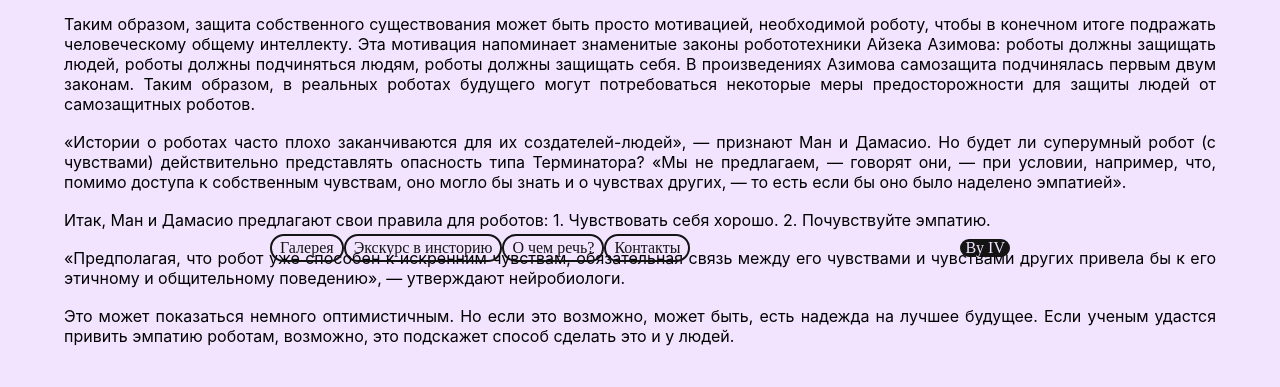
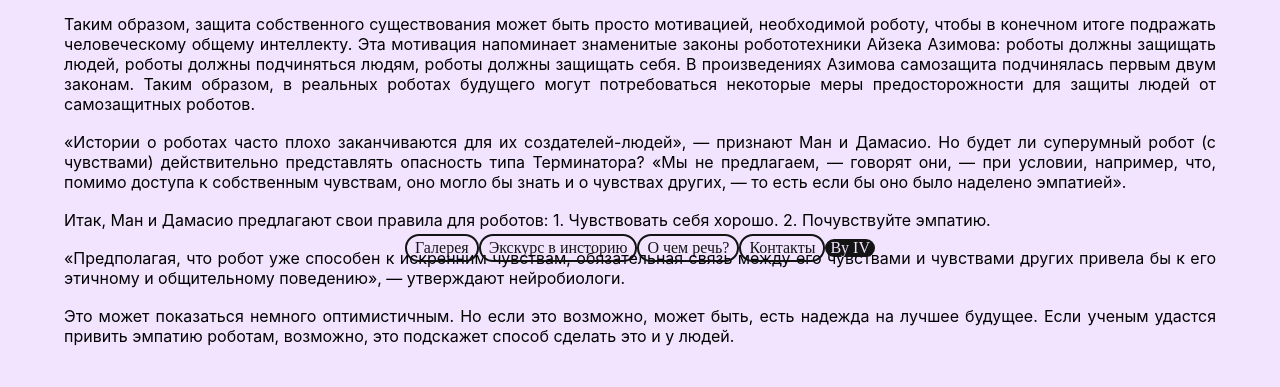
Before and after one commit to IlkhamValitov/Electrical_mind, a PHP site: page / in a window 1280 px wide. Shown: the part 3877-4264 px from the top of the page. Run offline with PHP 8.4, Linux system fonts and the light colour scheme.

Commit message:
Combined all the elements in the center in the footer

```diff
--- a/style/style.css
+++ b/style/style.css
@@ -362,7 +362,7 @@
   bottom: -150px;
   display: flex;
   flex-direction: row;
-  justify-content: space-evenly;
+  justify-content: center;
   width: 100%;
 }
 .footer_block .second_nav_block {
--- a/style/style.less
+++ b/style/style.less
@@ -371,7 +371,7 @@
     bottom: -150px;
     display: flex;
     flex-direction: row;
-    justify-content: space-evenly;
+    justify-content: center;
     width: 100%;
     .second_nav_block{
         width: max-content;
```
Also changed, not shown: 1 other file.
